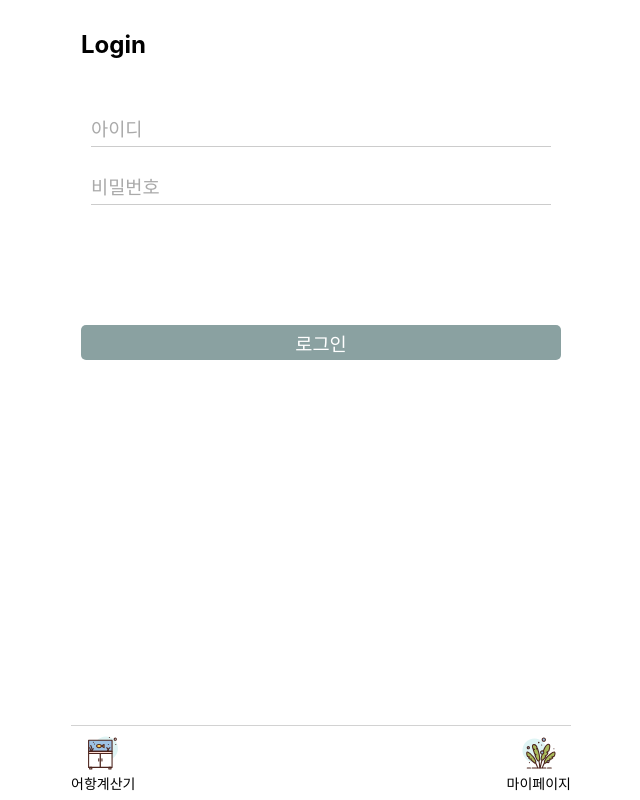
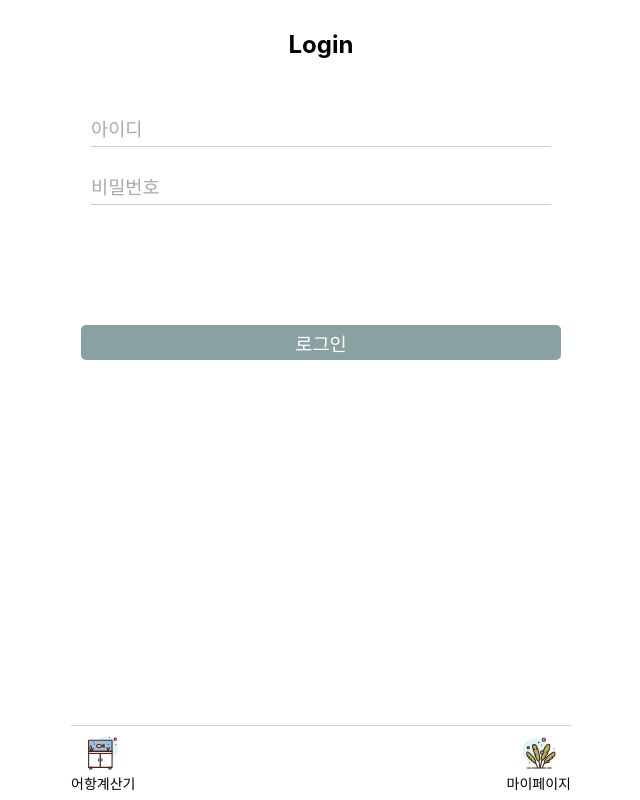
Before and after one commit to pannchat/fishhi, a Next.js app: page /login in a window 1280 px wide. Shown: the whole page, without its empty margins (319-959 px from the left). Built offline with nearby package versions, Linux system fonts and the light colour scheme.

Commit message:
login style

```diff
--- a/components/login/Login.module.css
+++ b/components/login/Login.module.css
@@ -1,10 +1,8 @@
-#header{
+.header{
     display:flex;
     justify-content: center;
 }
-/* #form{
-    padding:10px;
-} */
+
 .login-form__box{
     position:relative;
     margin:10px 0;
--- a/components/login/index.tsx
+++ b/components/login/index.tsx
@@ -26,7 +26,7 @@ const Login = () =>{
         <>
             {/* <NavBar/> */}
             <div style={main}>
-            <header id="header">
+            <header className={styles['header']}>
                 <h2>Login</h2>
             </header>
             <Form/>
```
